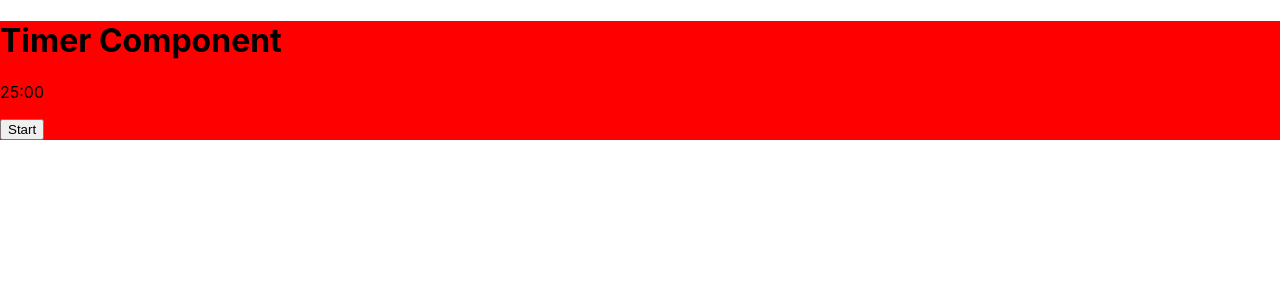
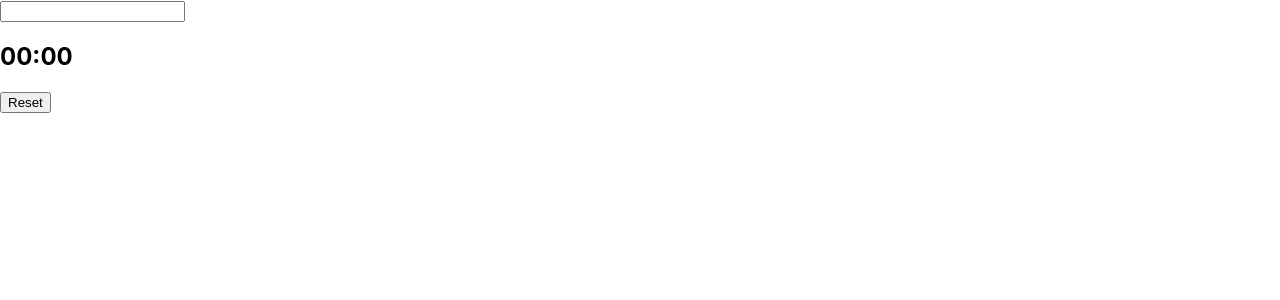
Before and after one commit to cturgeon/practice-time, a React (Create React App) app: page / in a window 1280 px wide. Shown: the top 300 px of the page. Built offline with nearby package versions, Linux system fonts and the light colour scheme.

Commit message:
test: template from the web

```diff
--- a/src/App.js
+++ b/src/App.js
@@ -1,14 +1,81 @@
-import "./App.css";
-import TimerComponent from "./components/Timer";
+import React, { useState, useRef } from "react";
 
-function App() {
+const App = () => {
+  // We need ref in this, because we are dealing
+  // with JS setInterval to keep track of it and
+  // stop it when needed
+  const Ref = useRef(null);
+
+  // The state for our timer
+  const [timer, setTimer] = useState("00:00");
+  const inputNumber = useRef();
+
+  const getTimeRemaining = (e) => {
+    const total = Date.parse(e) - Date.parse(new Date());
+    console.log(total);
+    const seconds = Math.floor((total / 1000) % 60);
+    const minutes = Math.floor((total / 1000 / 60) % 60);
+    return {
+      total,
+      minutes,
+      seconds,
+    };
+  };
+
+  const startTimer = (e) => {
+    let { total, minutes, seconds } = getTimeRemaining(e);
+    if (total >= 0) {
+      // update the timer
+      // check if less than 10 then we need to
+      // add '0' at the beginning of the variable
+      setTimer(
+        (minutes > 9 ? minutes : "0" + minutes) +
+          ":" +
+          (seconds > 9 ? seconds : "0" + seconds)
+      );
+    }
+  };
+
+  const clearTimer = (e) => {
+    // If you adjust it you should also need to
+    // adjust the Endtime formula we are about
+    // to code next
+    setTimer("00:10");
+
+    // If you try to remove this line the
+    // updating of timer Variable will be
+    // after 1000ms or 1sec
+    if (Ref.current) clearInterval(Ref.current);
+    const id = setInterval(() => {
+      startTimer(e);
+    }, 1000);
+    Ref.current = id;
+  };
+
+  const getDeadTime = () => {
+    let deadline = new Date();
+
+    // This is where you need to adjust if
+    // you entend to add more time
+    deadline.setSeconds(deadline.getSeconds() + 10);
+    return deadline;
+  };
+
+  // Another way to call the clearTimer() to start
+  // the countdown is via action event from the
+  // button first we create function to be called
+  // by the button
+  const onClickReset = () => {
+    clearTimer(getDeadTime());
+  };
+
   return (
-    <>
-      <div>
-        <TimerComponent />
-      </div>
-    </>
+    <div className="App">
+      <input type="number" ref={inputNumber} />
+      <h2>{timer}</h2>
+      <button onClick={onClickReset}>Reset</button>
+    </div>
   );
-}
+};
 
 export default App;
```
